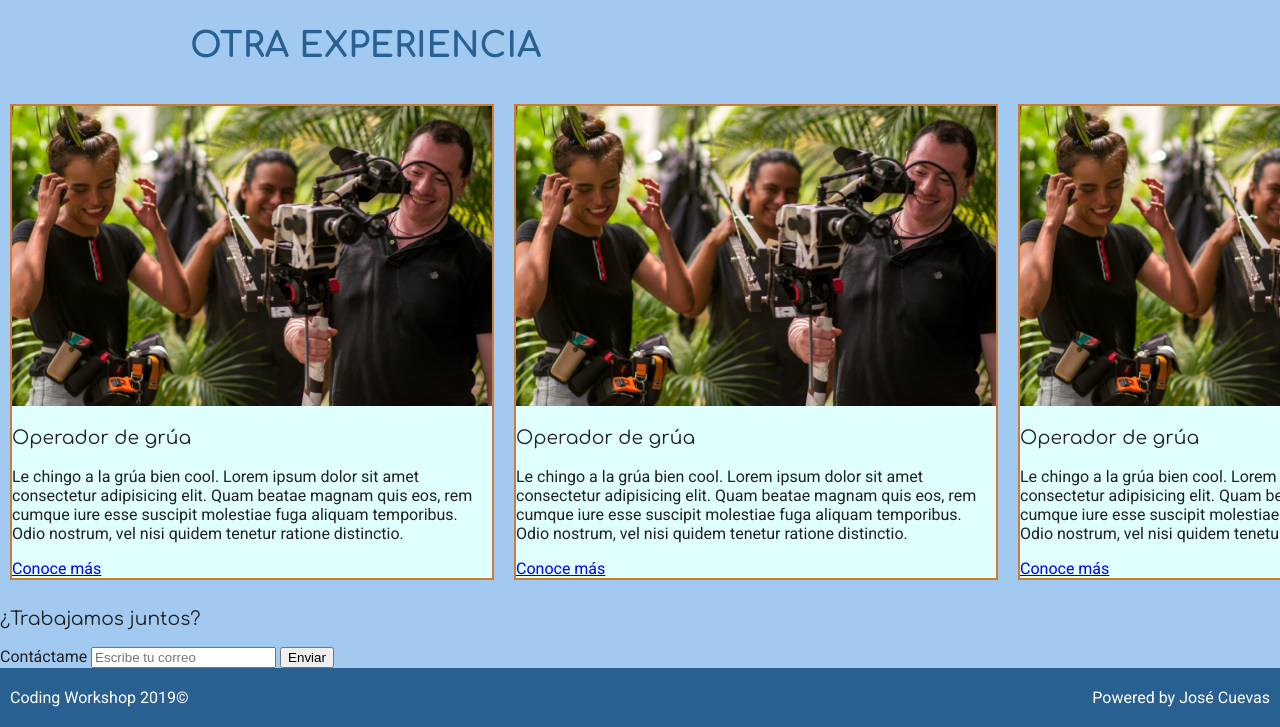
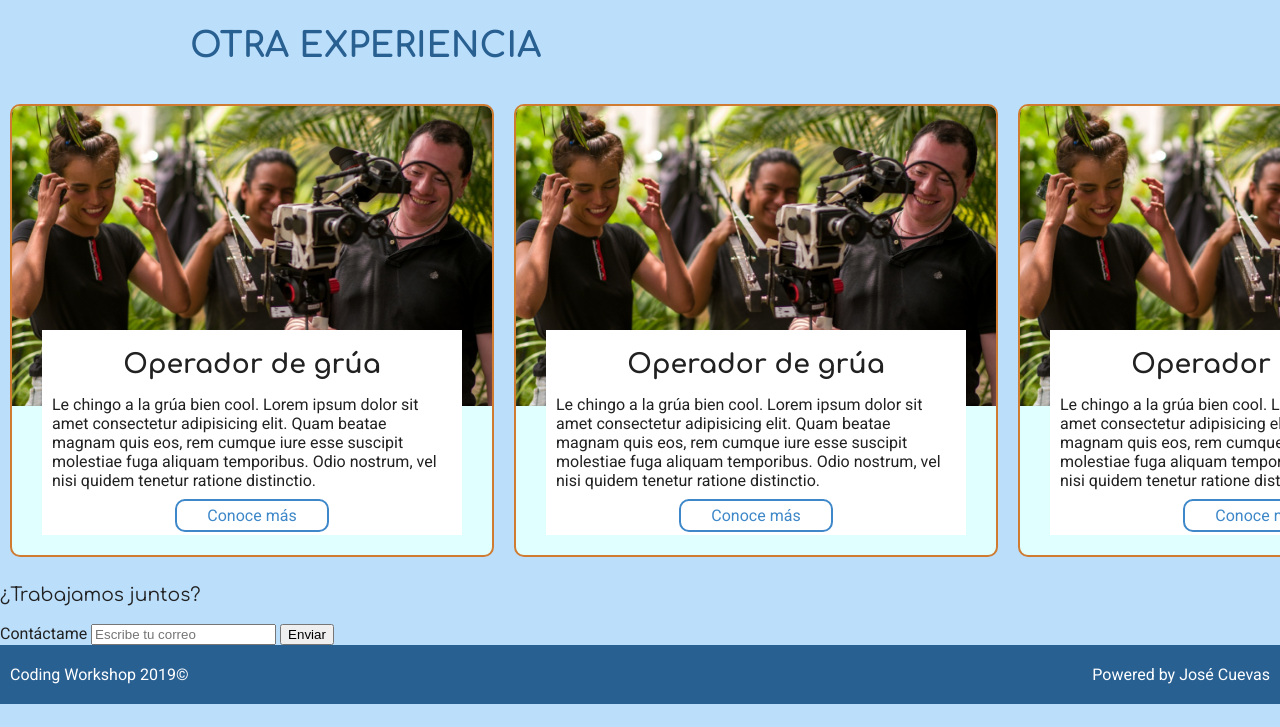
Before and after one commit to EugenioSotto/Portafolio, a plain HTML site: page index.html in a window 1280 px wide. Shown: the part 1060-1787 px from the top of the page. After the commit the page ends 1764 px from the top, so only its background shows below. Drawn offline with Linux system fonts and the light colour scheme.

Commit message:
Estilized experience buttom not buttom

```diff
--- a/CSS/Style.css
+++ b/CSS/Style.css
@@ -1,4 +1,5 @@
 :root {
+    --body-color: #bbdefb;
     --light-primary-color: #a2caf0;
     --dark-primary-color:#296092;
     --primaray-color: #3e87c9;
@@ -15,7 +16,7 @@
 body {
     margin: 0;
     padding: 0;
-    background: var(--light-primary-color);
+    background: var(--body-color);
     font-family: var(--font-text);
     color: var(--primary-text);
 }
@@ -92,7 +93,7 @@ h2 {
 }
 
 .Portafolio {
-    background: var(--light-primary-color);
+    /* background: var(--light-primary-color); */
     /* width: 900px; */
     /* display: flex;
     flex-direction: column;
@@ -119,7 +120,7 @@ h2 {
 
 .ProjectDetails {
     /* border: 1px solid red; */
-    /* width: 400px; */
+    width: 400px;
     margin: 10px;
     padding: 10px;
 }
@@ -144,6 +145,7 @@ h2 {
     height: 300px;
     /* width: 900px; */
     margin: 0;
+    /* overflow: hidden; */
     /* border: 1px solid blue; */
 }
 
@@ -162,13 +164,17 @@ h2 {
 }
 
 .Experience {
+    background: var(--light-primary-color);
     margin: 10px;
     border: 2px solid var(--accent-color);
     width: 480px;
     background: lightcyan;
+    border-radius: 10px;
+    overflow: hidden;
+    flex-shrink: 0;
 }
 
-.ExperienceImgContainer{
+.ExperienceImgContainer {
     margin: 0;
 }
 
@@ -176,6 +182,41 @@ h2 {
     width: 480px;
     height: 300px;
     object-fit: cover;
+}
+
+.ExperienceDetails {
+    margin: 20px 30px;
+    margin-top: -80px;
+    position: relative;
+    background: white;
+    padding: 10px;
+    text-align: center;
+}
+
+.ExperienceTitle {
+    font-size: 20pt;
+    font-weight: 700;
+    margin: 10px 0;
+}
+
+.ExperienceURL {
+    text-decoration: none;
+    color: var(--primaray-color);
+    border-radius: 10px;
+    padding: 5px 30px;
+    border: 2px solid var(--primaray-color);
+    transition: 350ms all;
+    margin: 20px;
+}
+
+.ExperienceURL:hover {
+    background: var(--primaray-color);
+    color: var(--text);
+
+}
+
+.ExperienceDescription {
+    text-align: left;
 }
 
 .Footer {
```
